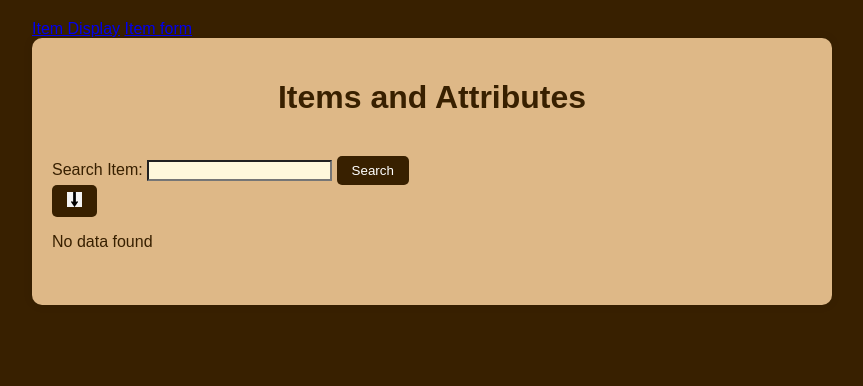
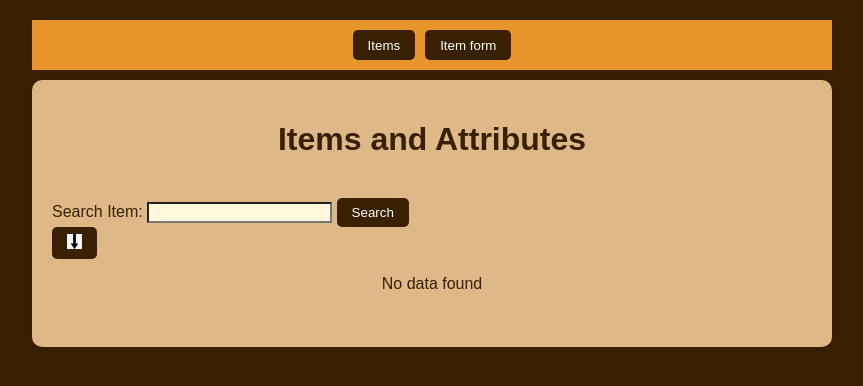
Before and after one commit to adityadworkplace/practice1, a FastAPI app: template templates/index.html in a window 1280 px wide. Shown: the top 386 px of the page, without its empty margins (208-1071 px from the left). Run offline with FastAPI, Linux system fonts and the light colour scheme; the template is opened without the code that fills it, so the values that code supplies are empty.

Commit message:
Card design added

```diff
--- a/templates/detail.html
+++ b/templates/detail.html
@@ -5,13 +5,14 @@
     <meta charset="UTF-8">
     <meta name="viewport" content="width=device-width, initial-scale=1.0">
     <title>Detail</title>
+    <link rel="stylesheet" href="./style/index.css">
 </head>
 
 <body>
     <h1>Item Detail</h1>
     <nav>
-        <a href="./index.html">Item Display</a>
-        <a href="./form.html">Item form</a>
+        <button onclick="window.location.href='./index.html'">Items</button>
+        <button onclick="window.location.href='./form.html'">Item form</button>
     </nav>
     <div>
         <div id="item-detail"></div>
--- a/templates/form.html
+++ b/templates/form.html
@@ -10,10 +10,10 @@
 
 <body>
     <nav>
-        <a href="./index.html">Item Display</a>
-        <a href="./form.html">Item form</a>
+        <button onclick="window.location.href='./index.html'">Items</button>
+        <button onclick="window.location.href='/'">Item form</button>
     </nav>
-    <div>
+    <div class="formdiv">
         <form id="itemform" method="post">
             Item tag:<input type="text" name="tag" required>
             Price:<input type="number" name="price" required>
--- a/templates/index.html
+++ b/templates/index.html
@@ -10,8 +10,8 @@
 
 <body>
     <nav>
-        <a href="/">Item Display</a>
-        <a href="./form.html">Item form</a>
+        <button onclick="window.location.href='/'">Items</button>
+        <button onclick="window.location.href='./form.html'">Item form</button>
     </nav>
     <div class="main">
         <h1>Items and Attributes</h1>
--- a/templates/script/index.js
+++ b/templates/script/index.js
@@ -30,15 +30,15 @@ async function getitem() {
         return;
     }
 
-    let table = "<table border='1' cellpadding='5' cellspacing='0'><tr><th>tag</th><th></th></tr>"
+    let itemcard = ""
     data.forEach(item => {
-        table += `<tr>
-        <td>${item.tag}</td>
-        <td><button type="button" onclick="godetails(${item.id})">Select</button></td>
-        </tr>`;
+        itemcard += `<div class="item-card">
+        <p>${item.tag}</p>
+        <button type="button" onclick="godetails(${item.id})">Select</button>
+        </div>`;
     });
-    table += "</table>"
-    container.innerHTML = table;
+
+    container.innerHTML = itemcard;
     stoploader();
 }
 
@@ -57,15 +57,14 @@ document.getElementById("searchbar").addEventListener("submit", async (e) => {
         stoploader();
         return;
     }
-    let table = "<table border='1' cellpadding='5' cellspacing='0'><tr><th>tag</th><th></th></tr>"
+    let itemcard = ""
     data.forEach(item => {
-        table += `<tr>
-        <td>${item.tag}</td>
-        <td><button type="button" onclick="godetails(${item.id})">Select</button></td>
-        </tr>`;
+        itemcard += `<div class="item-card">
+        <p>${item.tag}</p>
+        <button type="button" onclick="godetails(${item.id})">Select</button>
+        </div>`;
     });
-    table += "</table>"
-    container.innerHTML = table;
+    container.innerHTML = itemcard;
     stoploader();
 })
 
@@ -84,15 +83,14 @@ async function sort() {
         return;
     }
 
-    let table = "<table border='1' cellpadding='5' cellspacing='0'><tr><th>tag</th><th></th></tr>"
+    let itemcard = ""
     data.forEach(item => {
-        table += `<tr>
-        <td>${item.tag}</td>
-        <td><button type="button" onclick="godetails(${item.id})">Select</button></td>
-        </tr>`;
+        itemcard += `<div class="item-card">
+        <p>${item.tag}</p>
+        <button type="button" onclick="godetails(${item.id})">Select</button>
+        </div>`;
     });
-    table += "</table>"
-    container.innerHTML = table;
+    container.innerHTML = itemcard;
     stoploader();
 }
 
--- a/templates/style/index.css
+++ b/templates/style/index.css
@@ -29,7 +29,8 @@ td {
     background-color: rgb(222, 193, 154);
 }
 
-th, td {
+th,
+td {
     padding: 10px;
     text-align: left;
     border-bottom: 1px solid #ddd;
@@ -50,7 +51,13 @@ button {
     cursor: pointer;
 }
 
-textbox, input[type="text"], input[type="number"] {
+button:hover {
+    background-color: rgb(85, 49, 15);
+}
+
+textbox,
+input[type="text"],
+input[type="number"] {
     background-color: cornsilk;
 }
 
@@ -65,7 +72,7 @@ span {
     left: 35%;
     width: 27%;
     height: 53%;
-    background:black;
+    background: black;
     justify-content: center;
     align-items: center;
     border-radius: 10px;
@@ -97,3 +104,42 @@ span {
     font-weight: bold;
     color: black;
 }
+
+#items {
+    display: flex;
+    gap: 20px;
+    flex-wrap: wrap;
+    justify-content: center;
+    max-height: 300px;
+    overflow-y: auto;
+}
+
+.item-card {
+    background-color: rgb(231, 149, 42);
+    padding: 10px;
+    border-radius: 8px;
+    box-shadow: 0 0 5px rgba(0, 0, 0, 0.1);
+    width: 150px;
+    text-align: center;
+}
+
+.item-card:hover {
+    background-color: rgb(230, 202, 166);
+}
+
+nav {
+    margin-bottom: 10px;
+    gap: 10px;
+    display: flex;
+    justify-content: center;
+    background-color: rgb(231, 149, 42);
+    height: 30px;
+    padding: 10px;
+}
+
+.formdiv {
+    background-color: burlywood;
+    padding: 20px;
+    border-radius: 10px;
+    box-shadow: 0 0 10px rgba(0, 0, 0, 0.1);
+}
```
